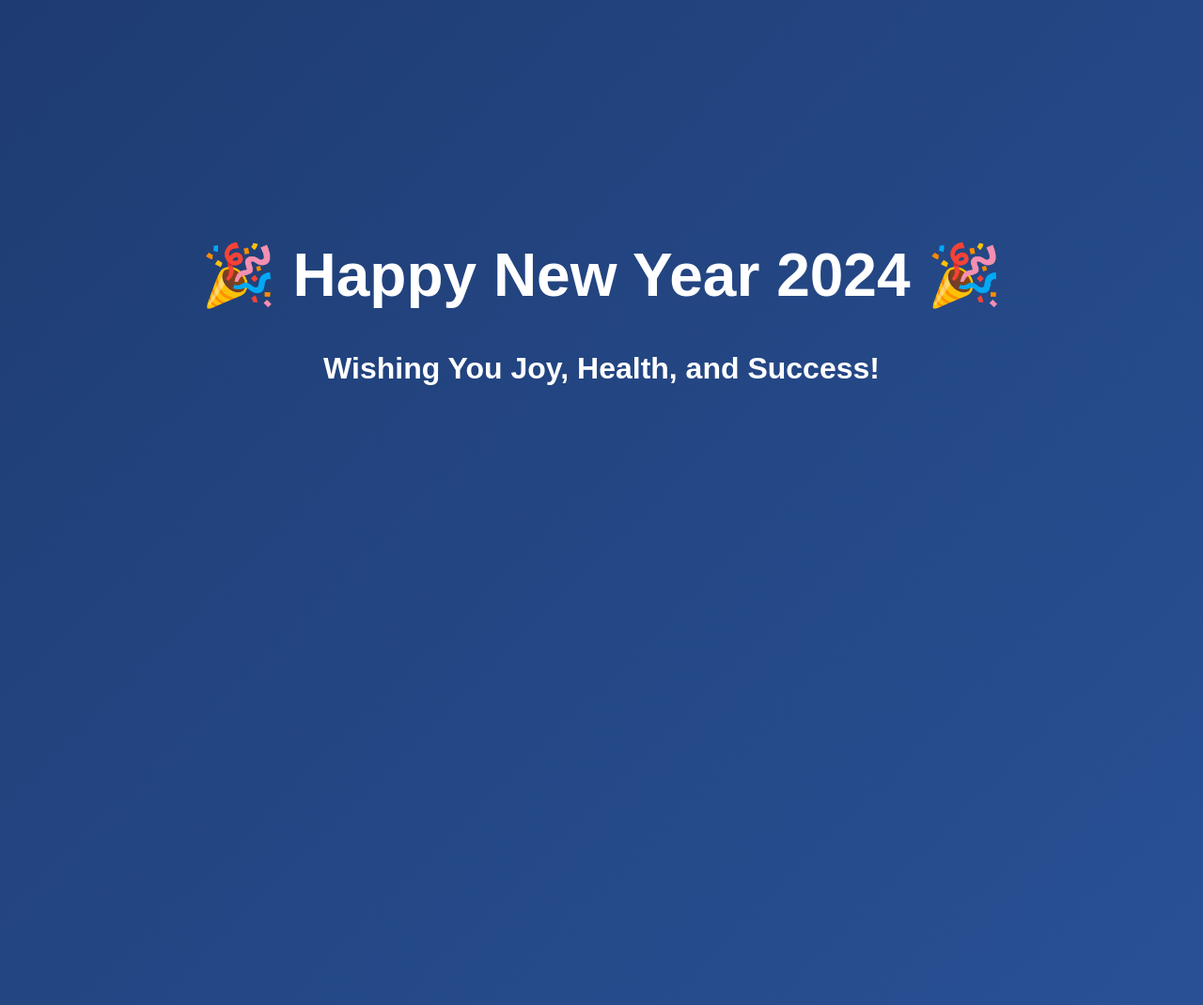
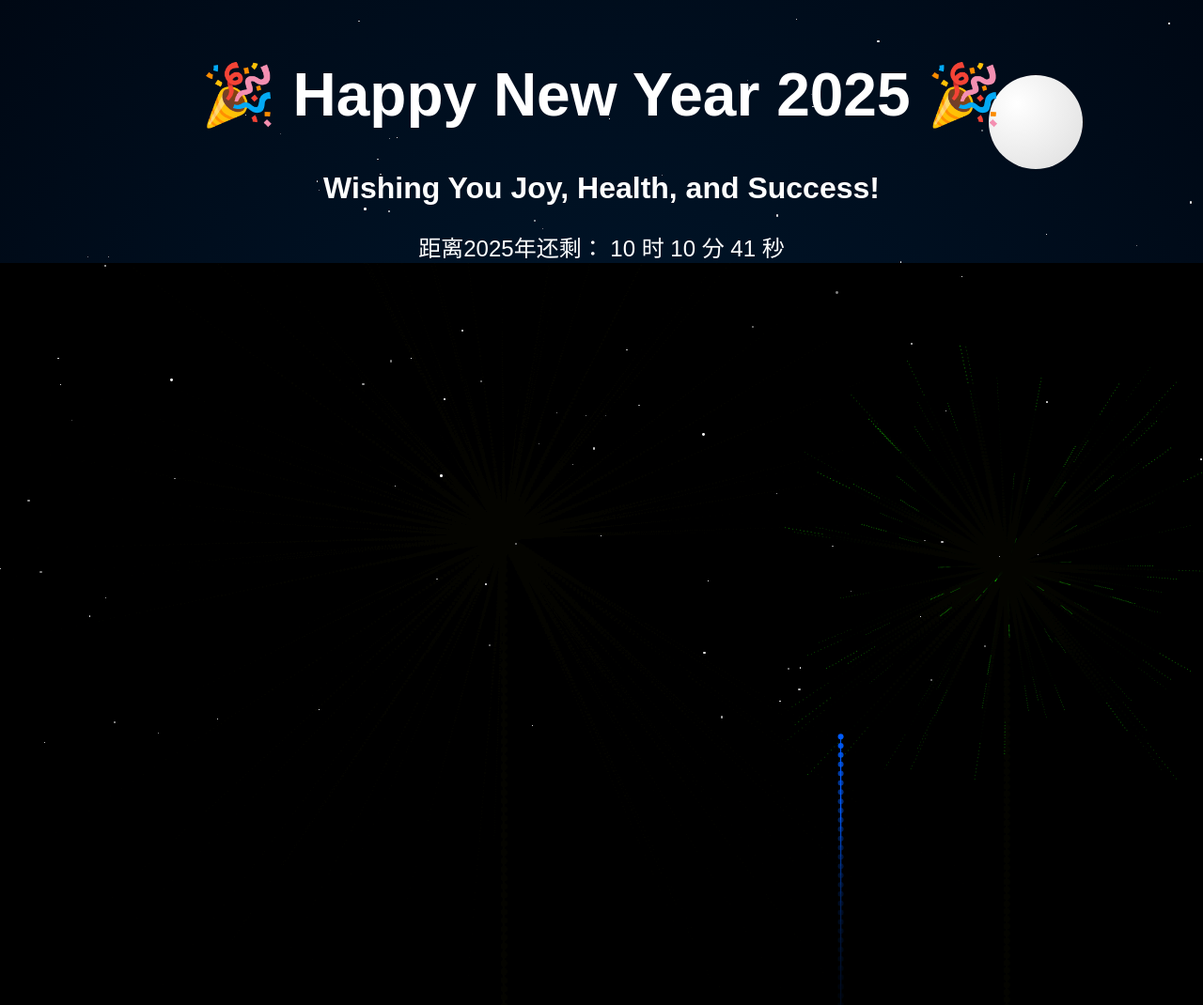
Before and after one commit to 861074652/dogedoge, a plain HTML site: page 2025.html in a window 1280 px wide. Shown: the top 1070 px of the page at 94% size. Drawn offline with Linux system fonts and the light colour scheme.

Commit message:
Update 2025.html

```diff
--- a/2025.html
+++ b/2025.html
@@ -3,49 +3,105 @@
 <head>
     <meta charset="UTF-8">
     <meta name="viewport" content="width=device-width, initial-scale=1.0">
-    <title>Happy New Year 2024</title>
+    <title>Happy New Year 2025</title>
     <style>
         body {
             margin: 0;
             padding: 0;
             font-family: 'Arial', sans-serif;
-            background: linear-gradient(135deg, #1e3c72, #2a5298);
+            background: radial-gradient(circle at center, #00172d, #000814);
             color: white;
             text-align: center;
             overflow: hidden;
         }
         h1 {
-            margin-top: 20%;
+            margin-top: 5%;
             font-size: 4rem;
             animation: fadeIn 3s ease-in-out;
+            z-index: 10;
+            position: relative;
         }
         h2 {
             font-size: 2rem;
             margin-top: 1rem;
             animation: fadeIn 4s ease-in-out;
+            z-index: 10;
+            position: relative;
         }
-        .fireworks {
-            position: absolute;
-            top: 0;
-            left: 0;
-            width: 100%;
-            height: 100%;
-            pointer-events: none;
+        #countdown {
+            font-size: 1.5rem;
+            margin-top: 1rem;
+            animation: fadeIn 5s ease-in-out;
         }
         @keyframes fadeIn {
             0% { opacity: 0; }
             100% { opacity: 1; }
         }
-        @keyframes move {
-            0% { transform: translateY(0); opacity: 1; }
-            100% { transform: translateY(-200%); opacity: 0; }
+        .star {
+            position: absolute;
+            background: white;
+            border-radius: 50%;
+            animation: twinkle 1.5s infinite ease-in-out;
+        }
+        @keyframes twinkle {
+            0%, 100% { opacity: 0.5; }
+            50% { opacity: 1; }
+        }
+        .moon {
+            position: absolute;
+            top: 10%;
+            right: 10%;
+            width: 100px;
+            height: 100px;
+            background: radial-gradient(circle at 30% 30%, #ffffff, #dddddd);
+            border-radius: 50%;
+        }
+
+        /* Responsive Styles */
+        @media (max-width: 768px) {
+            h1 {
+                font-size: 2.5rem;
+                margin-top: 10%;
+            }
+            h2 {
+                font-size: 1.5rem;
+            }
+            #countdown {
+                font-size: 1rem;
+            }
+            .moon {
+                width: 70px;
+                height: 70px;
+                top: 5%;
+                right: 5%;
+            }
+        }
+
+        @media (max-width: 480px) {
+            h1 {
+                font-size: 2rem;
+                margin-top: 15%;
+            }
+            h2 {
+                font-size: 1.2rem;
+            }
+            #countdown {
+                font-size: 0.9rem;
+            }
+            .moon {
+                width: 50px;
+                height: 50px;
+                top: 5%;
+                right: 5%;
+            }
         }
     </style>
 </head>
 <body>
-    <div class="fireworks"></div>
-    <h1>🎉 Happy New Year 2024 🎉</h1>
+    <div class="moon"></div>
+    <h1>🎉 Happy New Year 2025 🎉</h1>
     <h2>Wishing You Joy, Health, and Success!</h2>
+    <div id="countdown"></div>
     <canvas id="fireworkCanvas"></canvas>
 
     <script>
@@ -54,7 +110,60 @@
         canvas.width = window.innerWidth;
         canvas.height = window.innerHeight;
 
-        const particles = [];
+        const fireworks = [];
+
+        class Firework {
+            constructor(x, y) {
+                this.x = x;
+                this.y = canvas.height;
+                this.targetY = y;
+                this.speedY = -Math.random() * 5 - 5;
+                this.color = `hsl(${Math.random() * 360}, 100%, 50%)`;
+                this.particles = [];
+                this.trail = [];
+                this.exploded = false;
+            }
+
+            update() {
+                if (!this.exploded) {
+                    this.y += this.speedY;
+                    this.trail.push({ x: this.x, y: this.y });
+                    if (this.trail.length > 10) this.trail.shift();
+                    if (this.y <= this.targetY) {
+                        this.exploded = true;
+                        this.createParticles();
+                    }
+                }
+                this.particles.forEach(particle => particle.update());
+            }
+
+            draw() {
+                if (!this.exploded) {
+                    ctx.beginPath();
+                    for (let i = 0; i < this.trail.length - 1; i++) {
+                        ctx.moveTo(this.trail[i].x, this.trail[i].y);
+                        ctx.lineTo(this.trail[i + 1].x, this.trail[i + 1].y);
+                    }
+                    ctx.strokeStyle = this.color;
+                    ctx.stroke();
+
+                    ctx.beginPath();
+                    ctx.arc(this.x, this.y, 3, 0, Math.PI * 2);
+                    ctx.fillStyle = this.color;
+                    ctx.fill();
+                }
+                this.particles.forEach(particle => particle.draw());
+            }
+
+            createParticles() {
+                for (let i = 0; i < 100; i++) {
+                    const speedX = (Math.random() - 0.5) * 8;
+                    const speedY = (Math.random() - 0.5) * 8;
+                    const size = Math.random() * 3 + 2;
+                    this.particles.push(new Particle(this.x, this.y, this.color, size, speedX, speedY));
+                }
+            }
+        }
 
         class Particle {
             constructor(x, y, color, size, speedX, speedY) {
@@ -85,25 +194,18 @@
         }
 
         function createFirework(x, y) {
-            const colors = ['#ff5733', '#33ff57', '#3357ff', '#ff33a1', '#a133ff'];
-            for (let i = 0; i < 100; i++) {
-                const speedX = (Math.random() - 0.5) * 8;
-                const speedY = (Math.random() - 0.5) * 8;
-                const size = Math.random() * 3 + 2;
-                const color = colors[Math.floor(Math.random() * colors.length)];
-                particles.push(new Particle(x, y, color, size, speedX, speedY));
-            }
+            fireworks.push(new Firework(x, y));
         }
 
         function animate() {
-            ctx.clearRect(0, 0, canvas.width, canvas.height);
-            for (let i = particles.length - 1; i >= 0; i--) {
-                const particle = particles[i];
-                if (particle.opacity <= 0 || particle.size <= 0.1) {
-                    particles.splice(i, 1);
-                } else {
-                    particle.update();
-                    particle.draw();
+            ctx.fillStyle = 'rgba(0, 0, 0, 0.1)';
+            ctx.fillRect(0, 0, canvas.width, canvas.height);
+            for (let i = fireworks.length - 1; i >= 0; i--) {
+                const firework = fireworks[i];
+                firework.update();
+                firework.draw();
+                if (firework.exploded && firework.particles.length === 0) {
+                    fireworks.splice(i, 1);
                 }
             }
             requestAnimationFrame(animate);
@@ -113,7 +215,52 @@
             createFirework(e.clientX, e.clientY);
         });
 
+        setInterval(() => {
+            const x = Math.random() * canvas.width;
+            const y = Math.random() * canvas.height / 2;
+            createFirework(x, y);
+        }, 1500);
+
         animate();
+
+        // Add stars to the background
+        function createStar() {
+            const star = document.createElement('div');
+            star.className = 'star';
+            star.style.width = `${Math.random() * 3}px`;
+            star.style.height = star.style.width;
+            star.style.top = `${Math.random() * 100}%`;
+            star.style.left = `${Math.random() * 100}%`;
+            star.style.animationDuration = `${Math.random() * 3 + 2}s`;
+            document.body.appendChild(star);
+        }
+
+        for (let i = 0; i < 100; i++) {
+            createStar();
+        }
+
+        // Countdown Timer
+        function updateCountdown() {
+            const now = new Date();
+            const nextYear = new Date(`January 1, 2025 00:00:00`);
+            const timeDifference = nextYear - now;
+
+            if (timeDifference <= 0) {
+                document.getElementById('countdown').innerText = "Happy New Year!";
+                return;
+            }
+
+            const days = Math.floor(timeDifference / (1000 * 60 * 60 * 24));
+            const hours = Math.floor((timeDifference % (1000 * 60 * 60 * 24)) / (1000 * 60 * 60));
+            const minutes = Math.floor((timeDifference % (1000 * 60 * 60)) / (1000 * 60));
+            const seconds = Math.floor((timeDifference % (1000 * 60)) / 1000);
+
+            document.getElementById('countdown').innerText =
+                `距离2025年还剩： ${hours} 时 ${minutes} 分 ${seconds} 秒`;
+        }
+
+        setInterval(updateCountdown, 1000);
+        updateCountdown();
     </script>
 </body>
 </html>
```
